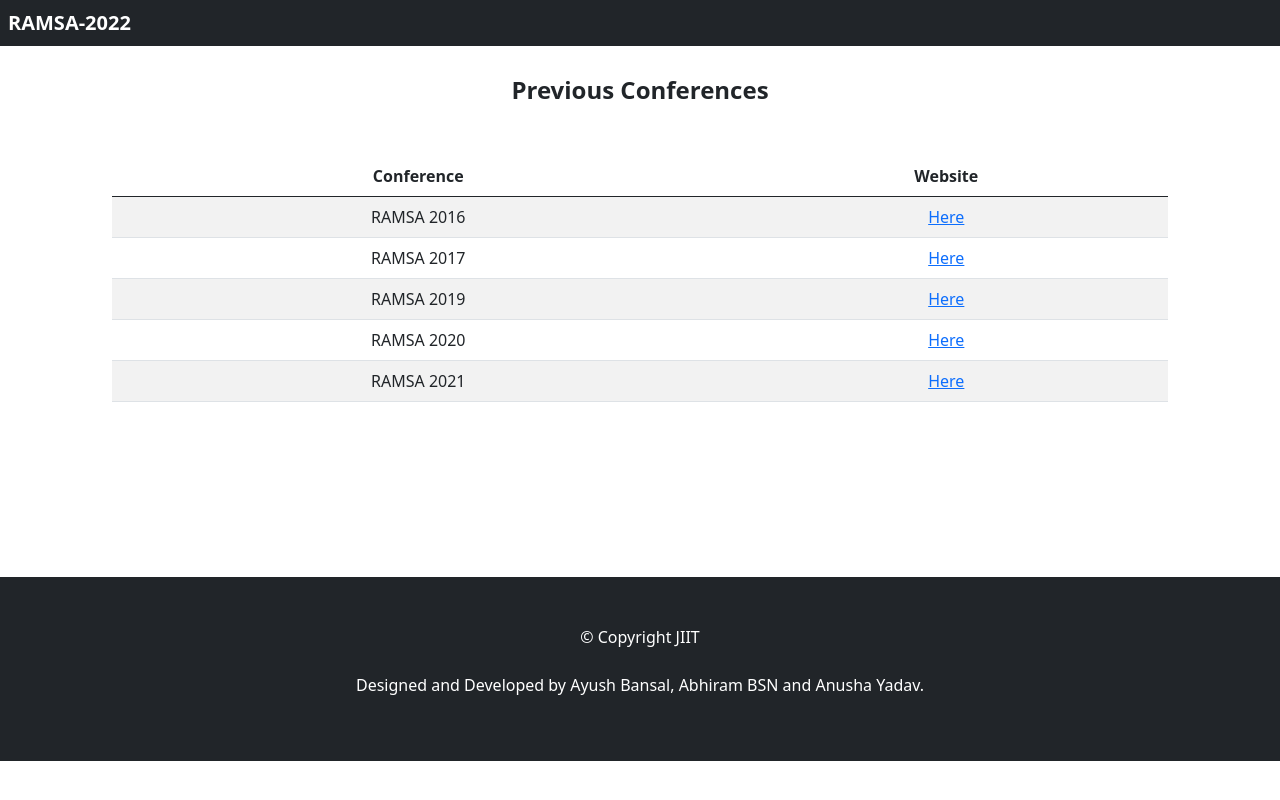
After one commit to ayushb2002/ramsa, a PHP site: page /prevConf.php in a window 1280 px wide. The commit adds this page. Run offline with PHP 8.4, Linux system fonts and the light colour scheme.

Commit message:
Added previous conference page

```diff
--- a/committee.php
+++ b/committee.php
@@ -89,8 +89,7 @@
                     </h2>
                     <div id="collapse5" class="accordion-collapse collapse" aria-labelledby="heading5" data-bs-parent="#teamMem">
                         <div class="accordion-body">
-                            <!-- <ul id="intlAdvCom"></ul> -->
-                            <p class="tbu text-center">To be updated soon...</p>
+                            <ul id="intlAdvCom"></ul>
                         </div>
                     </div>
                 </div>
--- a/css/style.css
+++ b/css/style.css
@@ -342,3 +342,8 @@ body {
   font-size: 55px;
   color: #A93226;
 }
+
+#previousConferences{
+  margin: 2% 5%;
+  min-height: 60vh;
+}
--- /dev/null
+++ b/prevConf.php
@@ -0,0 +1,93 @@
+<!DOCTYPE html>
+<html lang="en">
+
+<head>
+    <meta charset="UTF-8">
+    <meta http-equiv="X-UA-Compatible" content="IE=edge">
+    <meta name="viewport" content="width=device-width, initial-scale=1.0">
+    <title>Recent Advances in Mathematical Sciences and its Applications 2022</title>
+    <?php include 'includes.php' ?>
+</head>
+
+<body>
+
+    <section id="preLoader">
+        <div class="lds-grid">
+            <div></div>
+            <div></div>
+            <div></div>
+            <div></div>
+            <div></div>
+            <div></div>
+            <div></div>
+            <div></div>
+            <div></div>
+        </div>
+    </section>
+
+    <section id="postLoader">
+
+        <section>
+            <div class="container-fluid bg-dark p-2">
+                <div class="row">
+                    <div class="col-lg-2 col-sm-12">
+                        <span class="d-flex justify-content-left fw-bold fs-5">
+                            <a href="index.php" style="text-decoration:none;color:white;">RAMSA-2022</a>
+                        </span>
+                    </div>
+                    <div class="col-lg-10 col-sm-12"></div>
+                </div>
+            </div>
+        </section>
+
+        <section id="previousConferences">
+        <div class="container-fluid">
+            <div class="row">
+                <div class="col-12 d-flex justify-content-center">
+                    <span class="fs-4 fw-bold">Previous Conferences</span>
+                </div>
+                <div class="col-12 text-center p-5">
+                    <table class="table table-striped">
+                        <thead>
+                            <tr>
+                                <th>Conference</th>
+                                <th>Website</th>
+                            </tr>
+                        </thead>
+                        <tbody>
+                            <tr>
+                                <td>RAMSA 2016</td>
+                                <td><a href="https://aip.scitation.org/toc/apc/1802/1">Here</a></td>
+                            </tr>
+                            <tr>
+                                <td>RAMSA 2017</td>
+                                <td><a href="https://aip.scitation.org/toc/apc/1897/1">Here</a></td>
+                            </tr>
+                            <tr>
+                                <td>RAMSA 2019</td>
+                                <td><a href="https://aip.scitation.org/toc/apc/2061/1">Here</a></td>
+                            </tr>
+                            <tr>
+                                <td>RAMSA 2020</td>
+                                <td><a href="https://aip.scitation.org/toc/apc/2214/1">Here</a></td>
+                            </tr>
+                            <tr>
+                                <td>RAMSA 2021</td>
+                                <td><a href="https://novapublishers.com/shop/emerging-advancements-in-mathematical-sciences/">Here</a></td>
+                            </tr>
+                        </tbody>
+                    </table>
+                </div>
+            </div>
+        </div>
+        </section>
+
+        <!-- Section for footer -->
+        <section>
+            <?php include 'footer.php' ?>
+        </section>
+        <!-- Section for footer -->
+    </section>
+</body>
+
+</html>
```
Also changed, not shown: about.php (+59 -6 lines).
